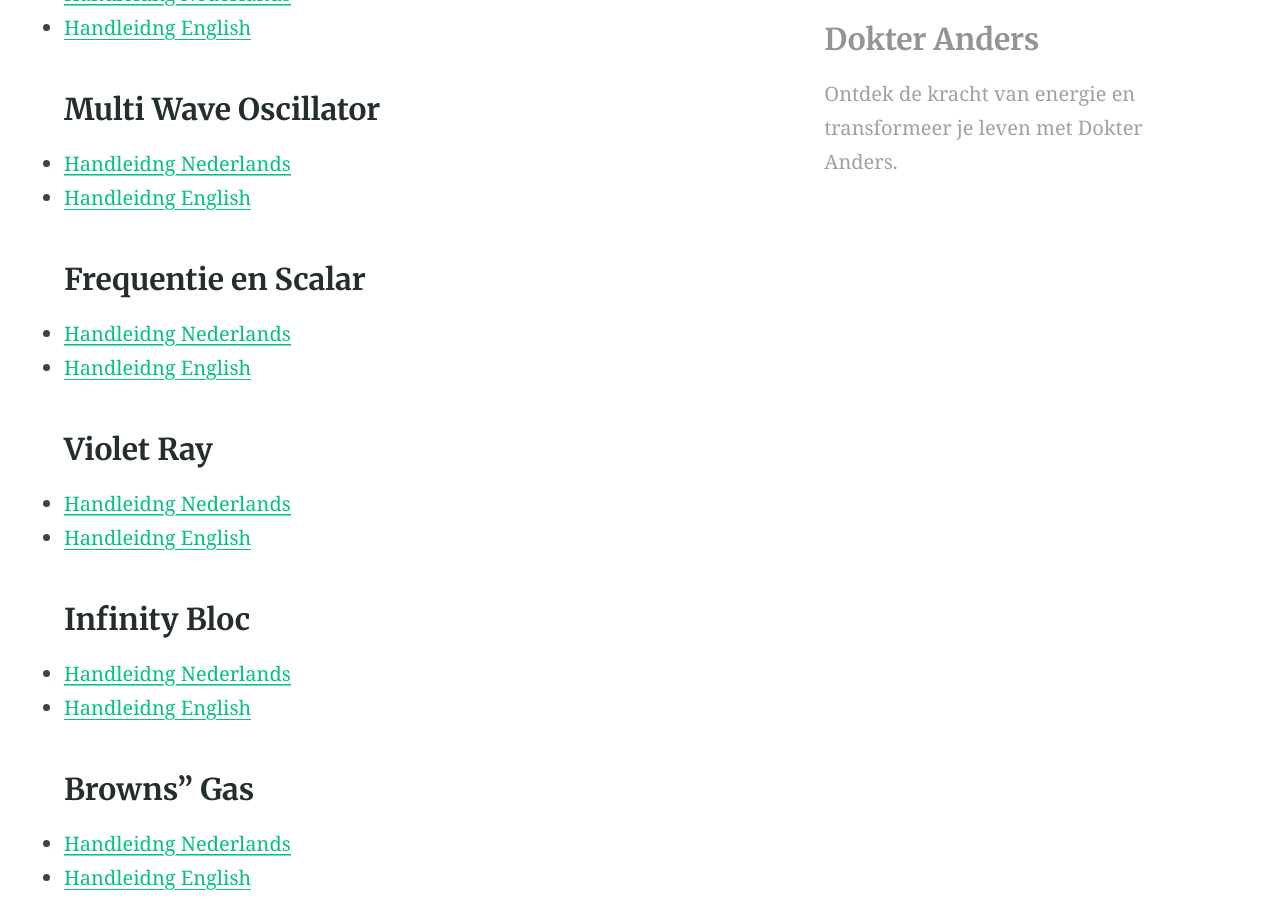
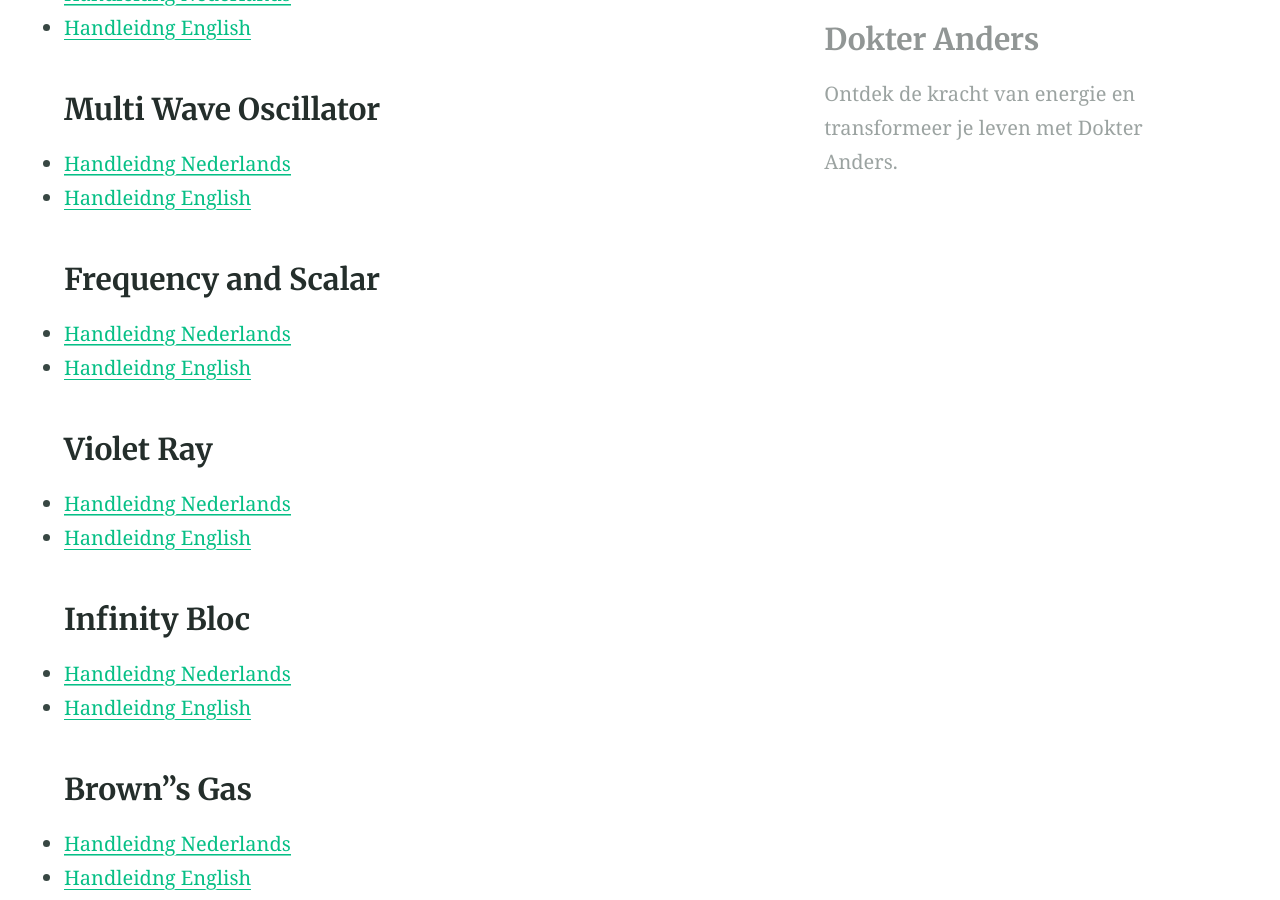
Before and after one commit to dokteranders/dokteranders.com, a Jekyll site: the page built from downloads.md, in a window 1280 px wide and 900 px high, scrolled down 721 px. Built offline with Jekyll 4.4.1, drawn with Linux system fonts in a browser that asks for light colours.

Commit message:
Update downloads.md

```diff
--- a/downloads.md
+++ b/downloads.md
@@ -14,7 +14,7 @@ Hieronder vind je uitgebreide informatie over de verschillende behandelingen en
 - [Handleidng Nederlands](./handleiding-nl.pdf)
 - [Handleidng English](./handleiding-en.pdf)
 
-### Frequentie en Scalar
+### Frequency and Scalar
 - [Handleidng Nederlands](./handleiding-nl.pdf)
 - [Handleidng English](./handleiding-en.pdf)
 
@@ -26,7 +26,7 @@ Hieronder vind je uitgebreide informatie over de verschillende behandelingen en
 - [Handleidng Nederlands](./handleiding-nl.pdf)
 - [Handleidng English](./handleiding-en.pdf)
 
-### Browns" Gas
+### Brown"s Gas
 - [Handleidng Nederlands](./handleiding-nl.pdf)
 - [Handleidng English](./handleiding-en.pdf)
 
```
